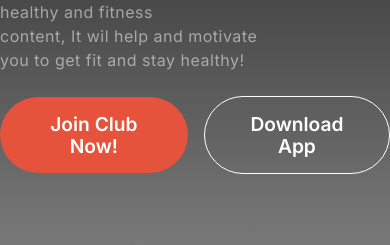
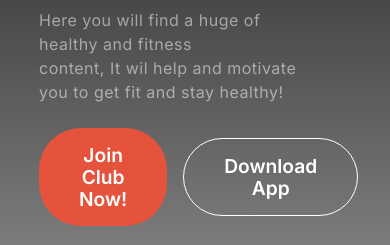
Before and after one commit to ad-monir2001/phero-assignment-2, a plain HTML site: page index.html in a window 390 px wide. Shown: the part 292-537 px from the top of the page. Drawn offline with Linux system fonts and the light colour scheme.

Commit message:
some modification on extra mile section

```diff
--- a/index.html
+++ b/index.html
@@ -8,6 +8,7 @@
 </head>
 <body>
     <header class="header">
+        <div id="header__container">
             <!-- Navbar start here -->
              <nav>
                 <h2 class="brand">Fitness</h2>
@@ -22,7 +23,6 @@
                 </ul>
              </nav>
             <!-- Navbar end here -->
-
             <!-- Banner section start here -->
              <div id="banner__section">
                 <div class="banner__texts">
@@ -49,6 +49,7 @@
                 </div>
              </div>
             <!-- Banner section end here -->
+        </div>
     </header>
     <main>
         <!-- Change habit section start -->
--- a/style.css
+++ b/style.css
@@ -13,9 +13,13 @@
 
 /* ! style rule for navbar section and media queries */
 
-.header {
+header {
   background: linear-gradient(180deg, #111 0%, rgba(119, 119, 119, 0) 100%);
-  padding: 1.5rem 10%;
+  /* border: 2px solid red ; */
+}
+
+#header__container {
+  margin: 2rem 10%;
 }
 
 nav {
@@ -73,7 +77,7 @@ ul li a {
     display: none;
   }
 
-  .header {
+  #header__container {
     padding: 1.5rem 0 5%;
   }
 }
```
Lines whose indentation alone changed are shown as unchanged.
